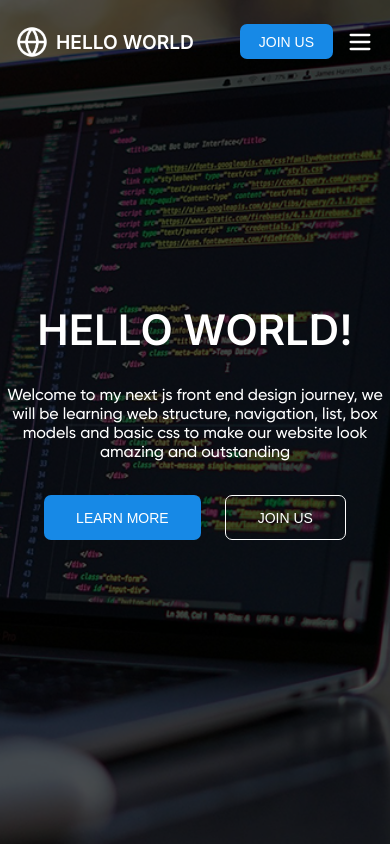
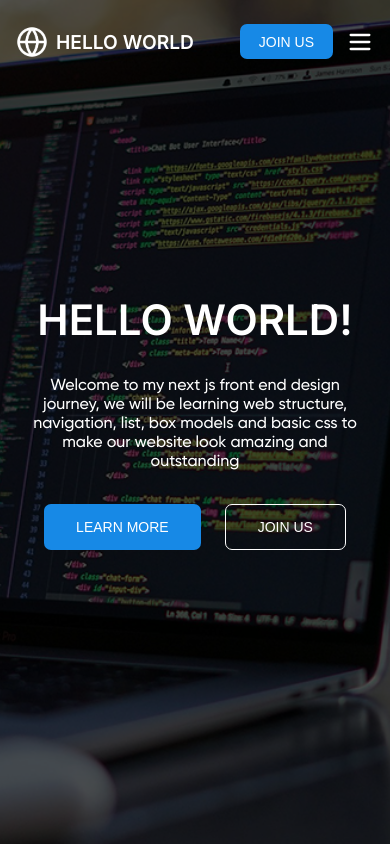
Before and after one commit to borteye/assignment, a Next.js app: page / in a window 390 px wide. Shown: the top 844 px of the page. Built offline with nearby package versions, Linux system fonts and the light colour scheme.

Commit message:
style: refine padding and formatting in hero.module.css for consistency

```diff
--- a/src/app/styles/hero.module.css
+++ b/src/app/styles/hero.module.css
@@ -17,6 +17,7 @@
   flex-direction: column;
   justify-content: center;
   align-items: center;
+  padding: 0 4rem;
 }
 
 .heroTitle {
@@ -37,16 +38,20 @@
   gap: 1.5rem;
 }
 
-.heroButton{
-    padding: 1rem 3rem;
+.heroButton {
+  padding: 1rem 3rem;
 }
 
-.joinUs{
- border: 1px solid white;
-background-color: transparent;
+.joinUs {
+  border: 1px solid white;
+  background-color: transparent;
 }
 
 @media (max-width: 640px) {
+  .heroContent {
+    padding: 0 2rem;
+  }
+
   .heroButton {
     font-size: 14px;
     padding: 0.85rem 2rem;
```
